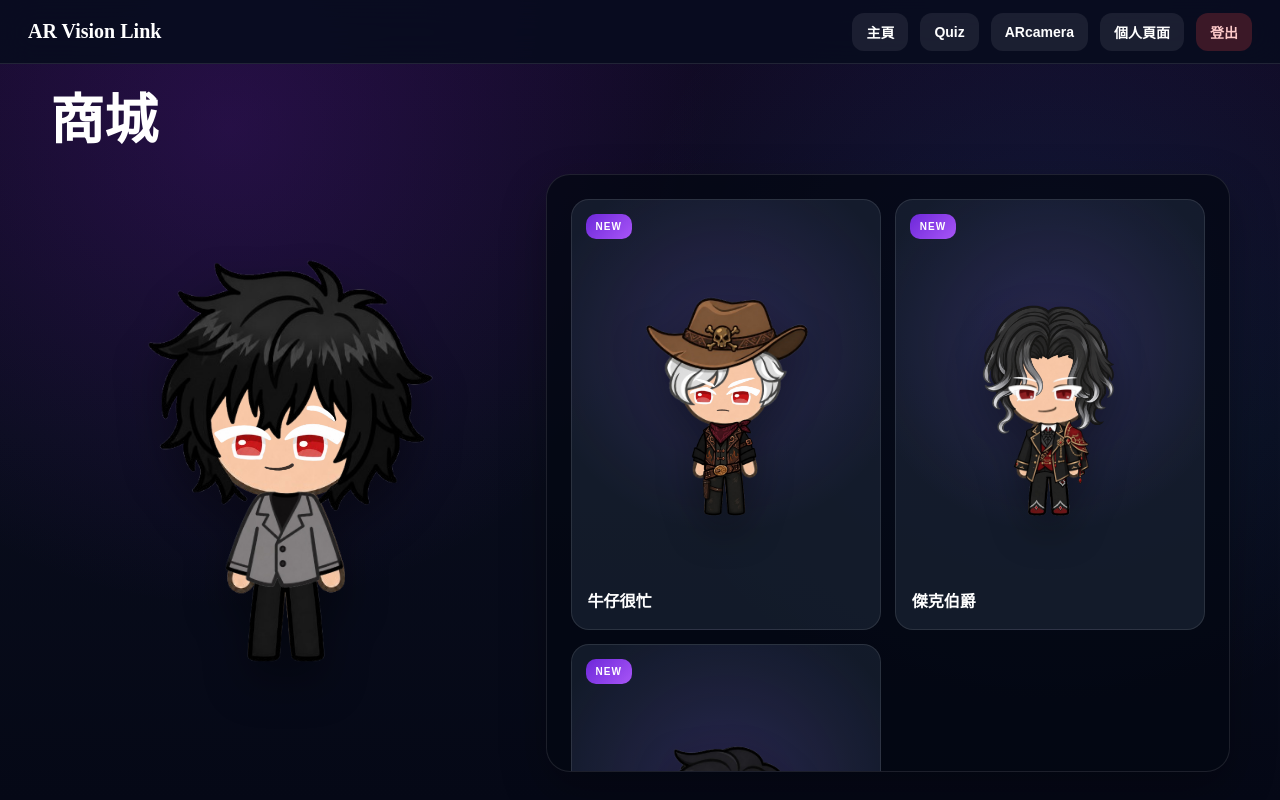
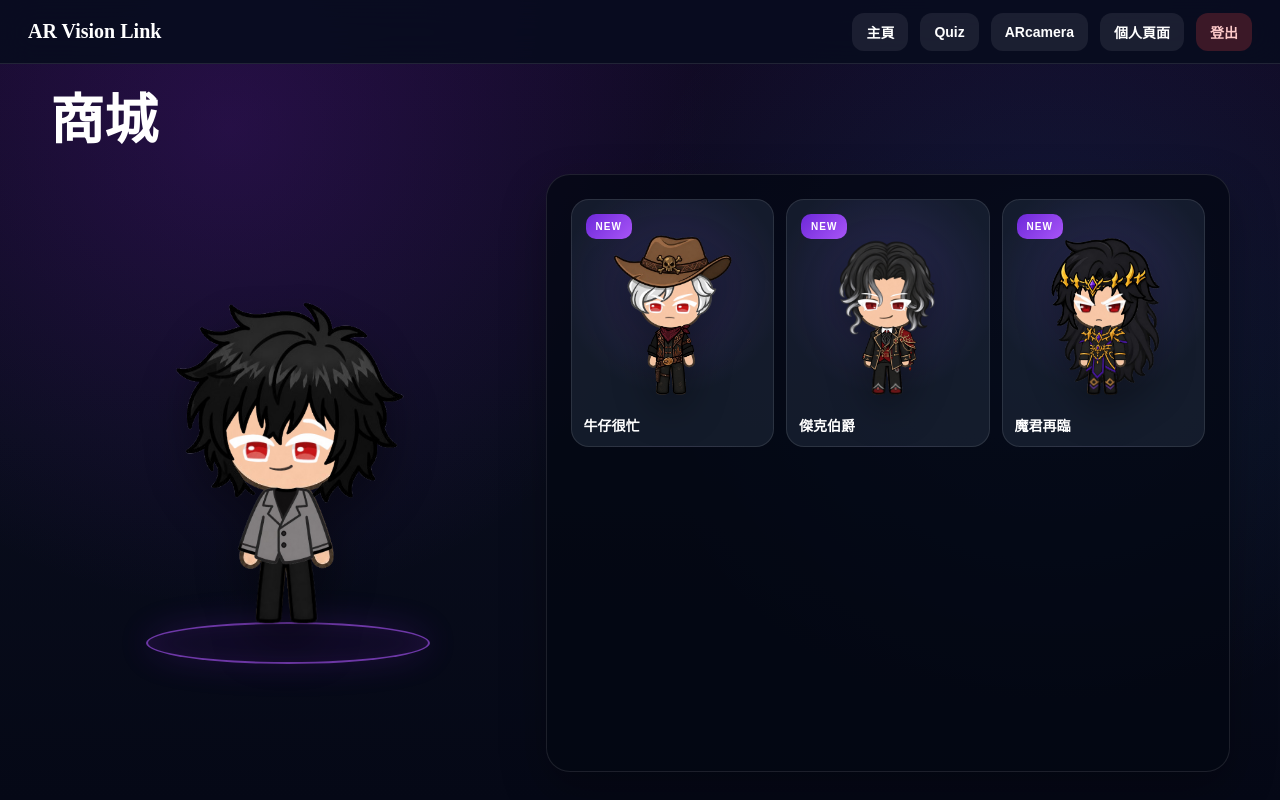
Before and after one commit to B1229049/ar-vision-link, a React (Vite) app: page /ar-vision-link/store in a window 1280 px wide. Built offline with nearby package versions, Linux system fonts and the light colour scheme; no server answers; sample sign-in values are in the browser's storage.

Commit message:
modify store

```diff
--- a/src/pages/Store.jsx
+++ b/src/pages/Store.jsx
@@ -49,22 +49,13 @@ function Store() {
         <div className="store-layout">
           <aside className="store-tryon-panel" aria-label="Avatar 試穿預覽">
             <div className="store-tryon-stage">
+              <div className="store-tryon-platform" aria-hidden="true" />
               <AvatarRenderer
                 config={previewConfig}
                 itemSettings={previewSettings}
                 className="store-tryon-avatar"
               />
             </div>
-
-            {previewOutfit && (
-              <button
-                type="button"
-                className="store-reset-preview"
-                onClick={() => setPreviewOutfitId("")}
-              >
-                取消試穿
-              </button>
-            )}
           </aside>
 
           <section className="store-catalog-panel" aria-label="造型預覽">
--- a/src/styles/Store.css
+++ b/src/styles/Store.css
@@ -79,24 +79,25 @@
 }
 
 .store-tryon-avatar {
-  width: min(310px, 78%);
+  width: min(248px, 62.4%);
   max-height: 100%;
   z-index: 1;
   filter: drop-shadow(0 22px 22px rgba(0, 0, 0, 0.36));
 }
 
-.store-reset-preview {
-  width: min(280px, 78%);
-  min-height: 48px;
-  flex: 0 0 auto;
-  margin-bottom: 4px;
-  border: 1px solid rgba(148, 163, 184, 0.24);
-  border-radius: 14px;
-  color: white;
-  cursor: pointer;
-  background: rgba(71, 85, 105, 0.46);
-  font: inherit;
-  font-weight: 800;
+.store-tryon-platform {
+  position: absolute;
+  left: 50%;
+  top: calc(50% + 170px);
+  width: min(280px, 72%);
+  height: 38px;
+  border: 2px solid rgba(168, 85, 247, 0.62);
+  border-radius: 50%;
+  background: rgba(126, 34, 206, 0.08);
+  transform: translate(-50%, -50%);
+  box-shadow:
+    0 0 34px rgba(126, 34, 206, 0.2),
+    inset 0 0 22px rgba(168, 85, 247, 0.08);
 }
 
 .store-catalog-panel {
@@ -118,18 +119,18 @@
 
 .store-outfit-grid {
   display: grid;
-  grid-template-columns: repeat(2, minmax(0, 1fr));
-  gap: 14px;
+  grid-template-columns: repeat(3, minmax(0, 1fr));
+  gap: 12px;
 }
 
 .store-outfit-card {
   position: relative;
   min-width: 0;
-  aspect-ratio: 0.72;
+  aspect-ratio: 0.82;
   display: grid;
   grid-template-rows: 1fr auto;
   align-items: center;
-  padding: 18px 16px 16px;
+  padding: 12px 12px 10px;
   box-sizing: border-box;
   overflow: hidden;
   border: 1px solid rgba(255, 255, 255, 0.1);
@@ -179,11 +180,11 @@
   display: grid;
   place-items: center;
   align-self: stretch;
-  padding-top: 16px;
+  padding-top: 10px;
 }
 
 .store-card-avatar .avatar-renderer {
-  width: min(74%, 170px);
+  width: min(70%, 150px);
   filter: drop-shadow(0 16px 18px rgba(0, 0, 0, 0.32));
 }
 
@@ -191,10 +192,16 @@
   display: block;
   width: 100%;
   overflow: hidden;
-  font-size: 16px;
+  font-size: 14px;
   line-height: 1.35;
   text-overflow: ellipsis;
   white-space: nowrap;
+}
+
+@media (min-width: 761px) and (max-width: 1100px) {
+  .store-outfit-grid {
+    grid-template-columns: repeat(2, minmax(0, 1fr));
+  }
 }
 
 .store-empty {
```
